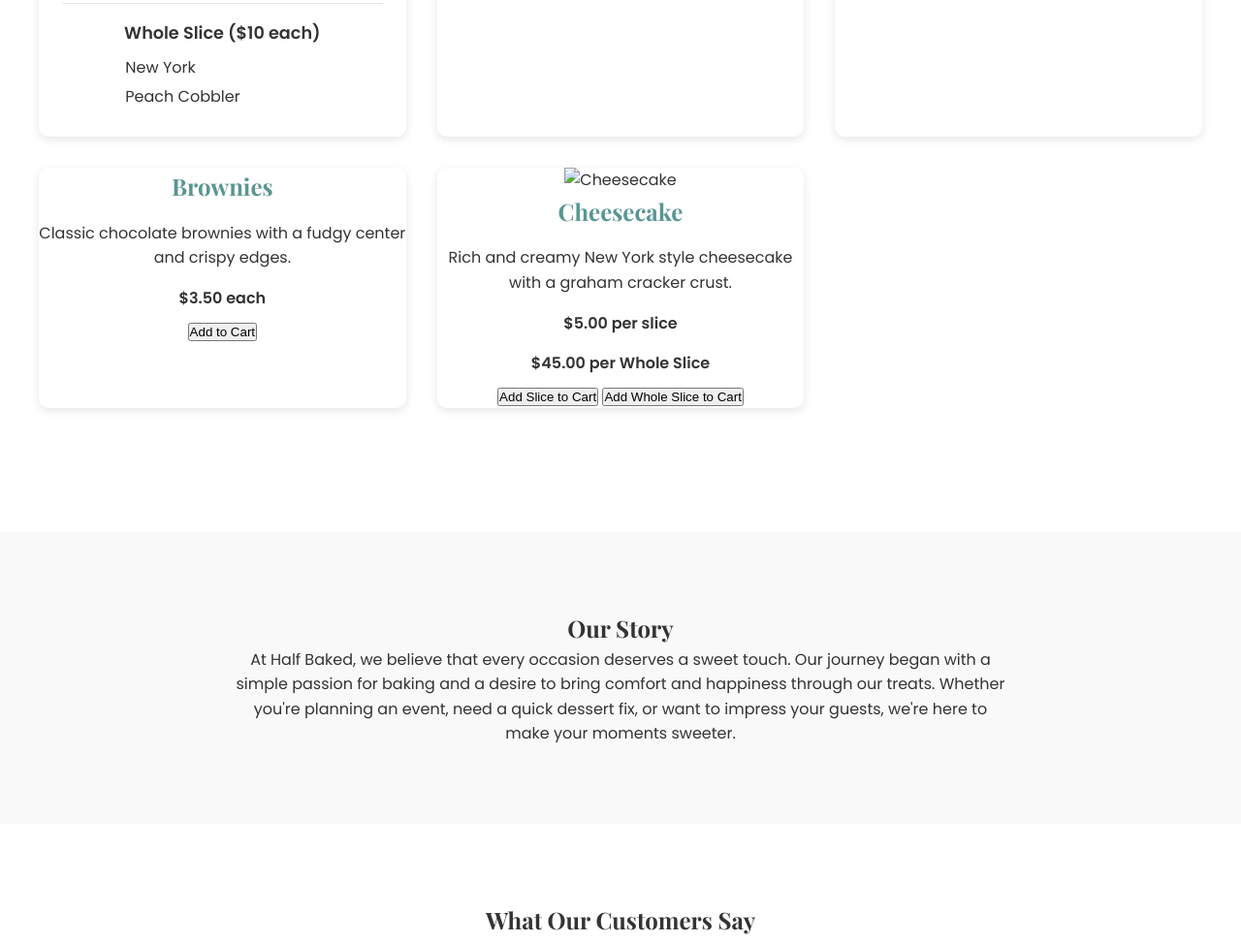
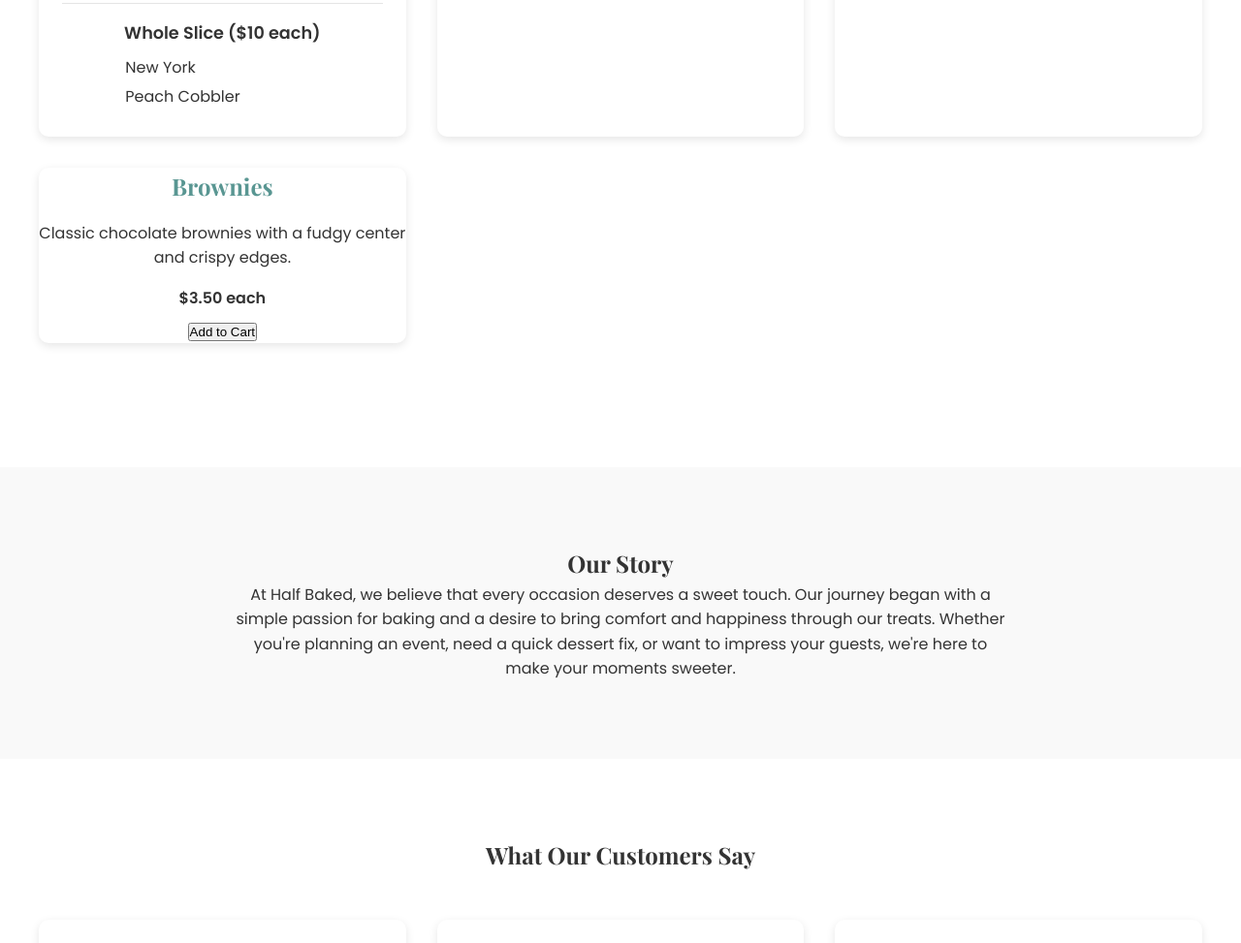
Before and after one commit to annesiaw/half-baked-website, a website: page public/index.html in a window 1280 px wide. Shown: the part 1912-2885 px from the top of the page at 97% size. Drawn offline with nearby package versions, Linux system fonts and the light colour scheme; files whose address does not match are found by name.

Commit message:
Remove duplicate cheesecake menu item

```diff
--- a/public/index.html
+++ b/public/index.html
@@ -126,15 +126,6 @@
                 <p class="price">$3.50 each</p>
                 <button onclick="addToCart('Brownie', 3.50)">Add to Cart</button>
             </div>
-            <div class="menu-item">
-                <img src="images/products/cheesecake.jpg" alt="Cheesecake">
-                <h3>Cheesecake</h3>
-                <p>Rich and creamy New York style cheesecake with a graham cracker crust.</p>
-                <p class="price">$5.00 per slice</p>
-                <p class="price">$45.00 per Whole Slice</p>
-                <button onclick="addToCart('Cheesecake Slice', 5.00)">Add Slice to Cart</button>
-                <button onclick="addToCart('Whole Cheesecake', 45.00)">Add Whole Slice to Cart</button>
-            </div>
         </div>
     </section>
 
```
